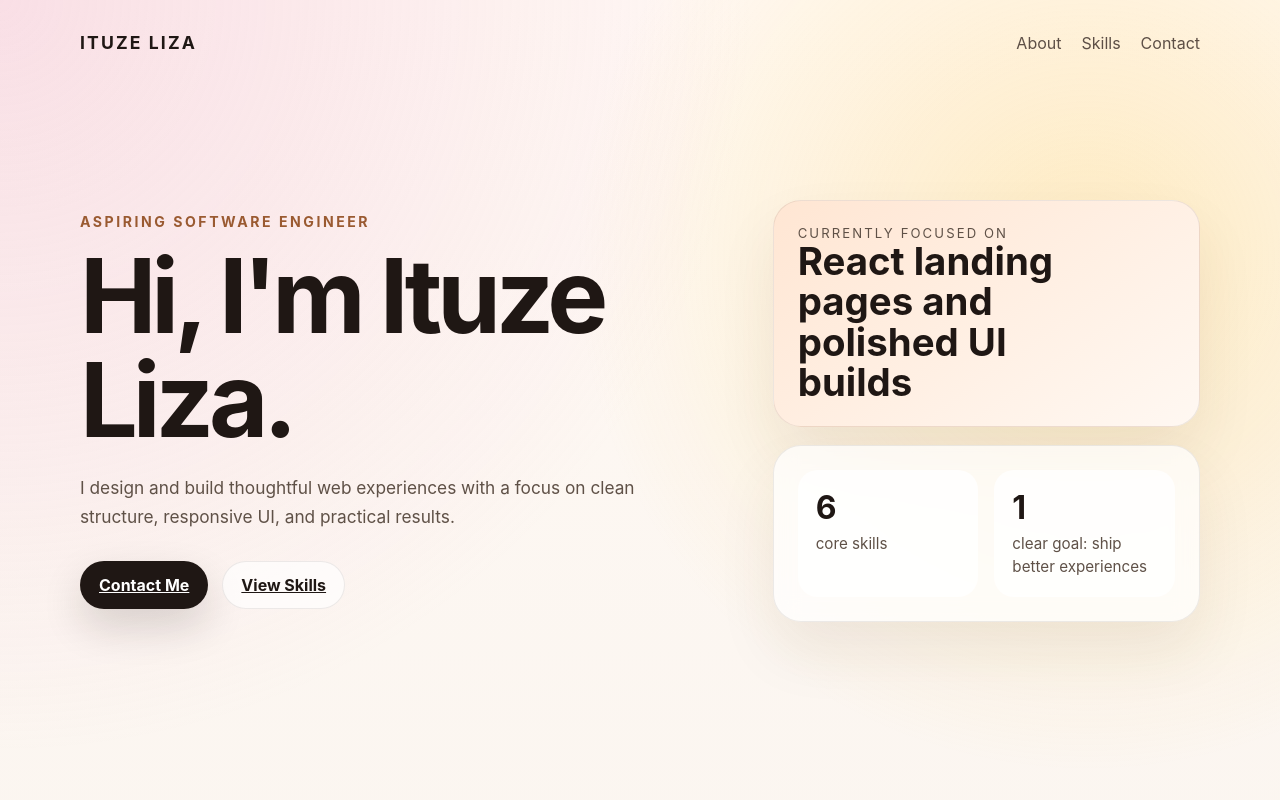
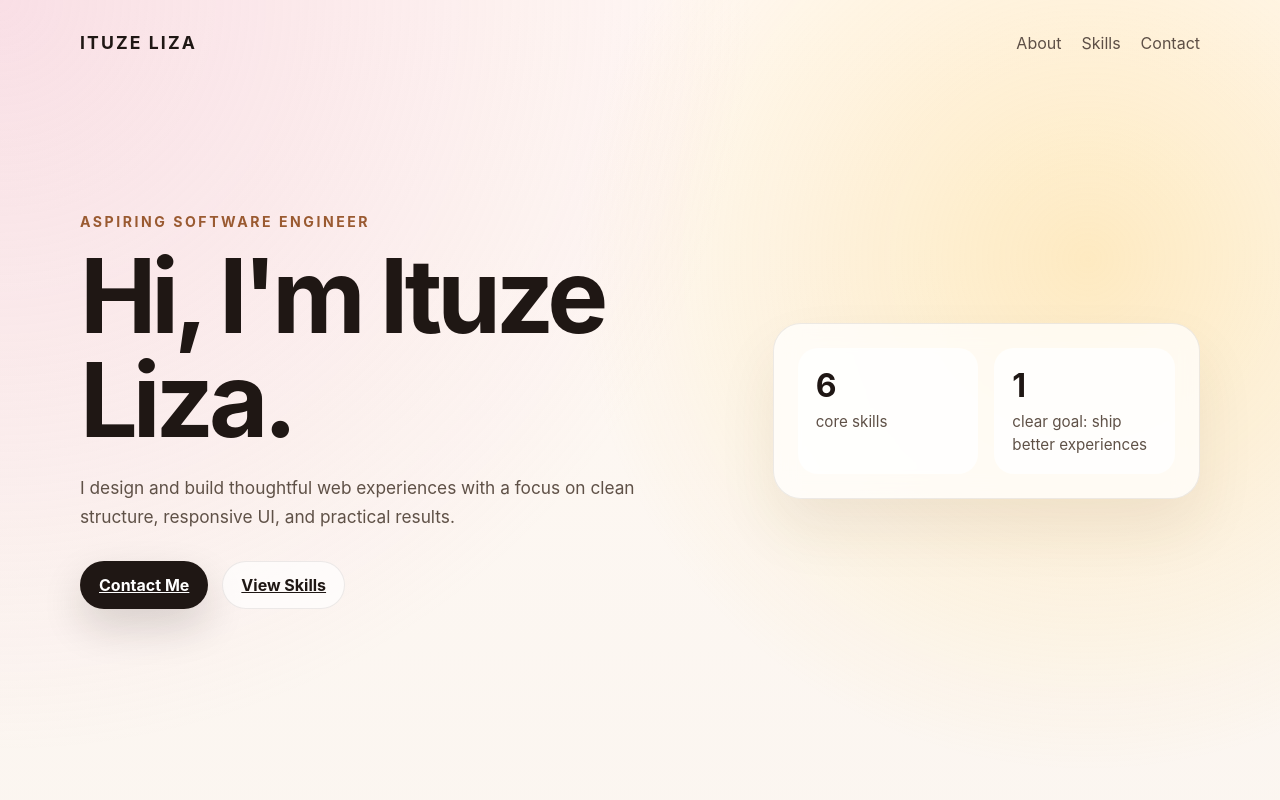
Before and after one commit to lizaituze/landingpage, a React (Vite) app: page / in a window 1280 px wide. Shown: the top 800 px of the page. Built offline with nearby package versions, Linux system fonts and the light colour scheme.

Commit message:
Remove hero highlight card

```diff
--- a/src/App.jsx
+++ b/src/App.jsx
@@ -52,11 +52,6 @@ function App() {
         </div>
 
         <aside className="hero-panel" aria-label="Highlights">
-          <div className="hero-card accent-card">
-            <span className="card-label">Currently focused on</span>
-            <strong>React landing pages and polished UI builds</strong>
-          </div>
-
           <div className="hero-card stats-grid">
             <div>
               <strong>6</strong>
```
